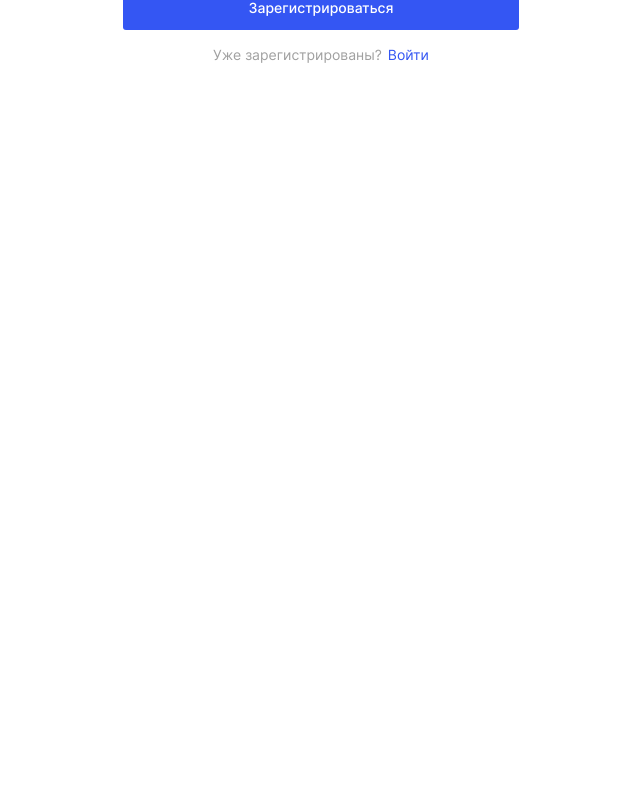
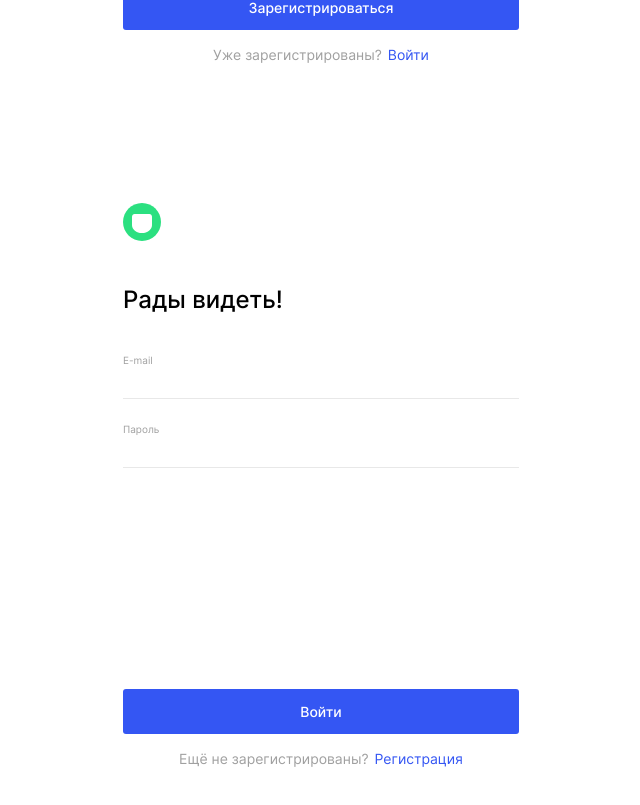
Before and after one commit to karolina-kovdya/movies-explorer-frontend, a React (Create React App) app: page / in a window 1280 px wide. Shown: the part 3732-4537 px from the top of the page, without its empty margins (319-959 px from the left). Before the commit the page ends 3865 px from the top, so only its background shows below. Built offline with nearby package versions, Linux system fonts and the light colour scheme.

Commit message:
добавляет компонент Login

```diff
--- a/src/components/App/App.js
+++ b/src/components/App/App.js
@@ -5,6 +5,7 @@ import Header from '../Haeder/Header';
 import Main from '../Main/Main';
 import Footer from '../Footer/Footer';
 import Register from '../Register/Register';
+import Login from '../Login/Login';
 
 function App() {
   return (
@@ -14,6 +15,7 @@ function App() {
         <Main />
         <Footer />
         <Register />
+        <Login />
       </div>
     </BrowserRouter>
   );
--- a/src/components/Login/Login.css
+++ b/src/components/Login/Login.css
@@ -0,0 +1,35 @@
+.login__input {
+    width: 100%;
+    border-top: none;
+    border-left: none;
+    border-right: none;
+    border-bottom: 1px solid #E8E8E8;
+}
+
+.login__input:hover {
+    border-bottom: 1px solid #3456F3;
+}
+
+.login__input:focus {
+    border-bottom: 1px solid #3456F3;
+}
+
+.login-placeholder {
+    margin: 0;
+    font-family: 'Inter';
+    font-style: normal;
+    font-weight: 400;
+    font-size: 10px;
+    line-height: 12px;
+    color: #A0A0A0;
+}
+
+.login__input {
+    margin: 5px 0 24px 0;
+    padding: 0 0 10px 0;
+    font-family: 'Inter';
+    font-style: normal;
+    font-weight: 400;
+    font-size: 14px;
+    line-height: 17px;
+}
--- a/src/components/Login/Login.js
+++ b/src/components/Login/Login.js
@@ -0,0 +1,38 @@
+import "./Login.css";
+import EntryForm from "../EntryForm/EntryForm";
+
+function Login() {
+  return (
+    <EntryForm
+      name="login"
+      title="Рады видеть!"
+      buttonText="Войти"
+      text="Ещё не зарегистрированы?"
+      url='/signup'
+      linkText="Регистрация"
+    >
+      <>
+        <label className="login__field">
+          <h3 className="login-placeholder">E-mail</h3>
+          <input
+          className="login__input"
+            type="text"
+            name="email"
+            required
+          />
+        </label>
+        <label className="login__field">
+          <h3 className="login-placeholder">Пароль</h3>
+          <input
+          className="login__input"
+            type="text"
+            name="password"
+            required
+          />
+        </label>
+      </>
+    </EntryForm>
+  );
+}
+
+export default Login;
```
